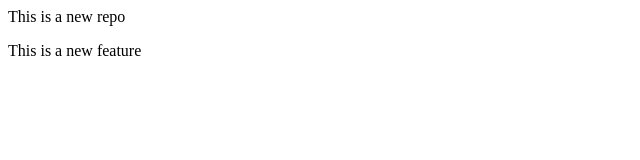
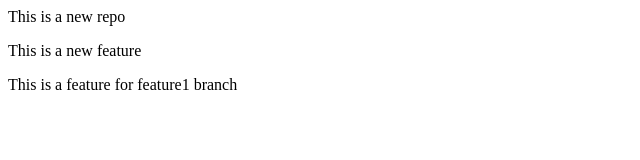
Before and after one commit to darhamza/localrepo, a plain HTML site: page index.html in a window 1280 px wide. Shown: the whole page, without its empty margins (0-640 px from the left). Drawn offline with Linux system fonts and the light colour scheme.

Commit message:
Add feature for feature1 branch

```diff
--- a/index.html
+++ b/index.html
@@ -1,2 +1,3 @@
 <p>This is a new repo</p>
 <p>This is a new feature</p>
+<p>This is a feature for feature1 branch</p>
```
